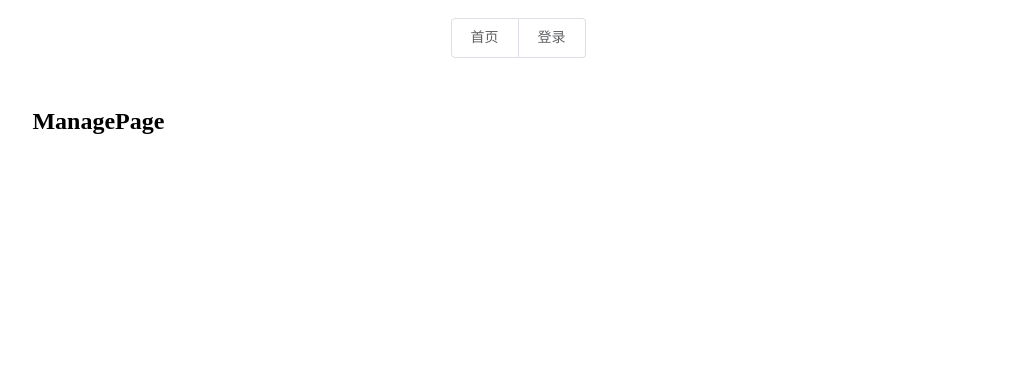
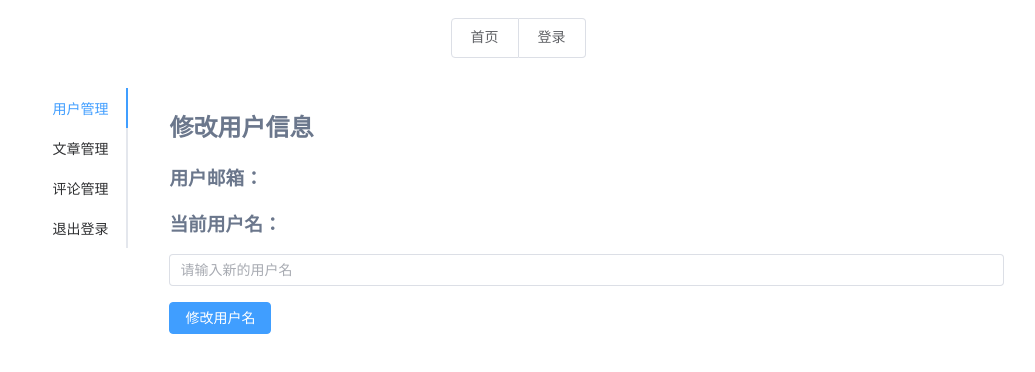
Before and after one commit to cr-zhichen/DiscovererBlog_Web_Vue, a Vue app: page /manage in a window 1280 px wide. Shown: the top 372 px of the page, without its empty margins (122-1157 px from the left). Built offline with nearby package versions, Linux system fonts and the light colour scheme; no server answers.

Commit message:
增加用户管理界面

```diff
--- /dev/null
+++ b/src/components/UserManager.vue
@@ -0,0 +1,78 @@
+<script setup>
+import {ref} from 'vue'
+import {getUserInfoPost, modifyUserNamePost} from "@/tool/PostAPI.js";
+import {getToken} from "@/tool/tool.js";
+import {ElNotification} from "element-plus";
+
+const props = defineProps({
+  msg: String
+})
+
+const input = ref("");
+const email = ref("");
+const userName = ref("");
+
+const getUserInfo = () => {
+  getUserInfoPost(
+      getToken(),
+      (res) => {
+        email.value = res.data.email;
+        userName.value = res.data.userName;
+      }, (err) => {
+        ElNotification({
+          title: '获取用户信息失败',
+          type: 'error',
+          message: err
+        });
+      });
+}
+getUserInfo();
+
+const reviseUserName = () => {
+  modifyUserNamePost(input.value,
+      getToken(),
+      (res) => {
+        ElNotification({
+          title: '修改用户名成功',
+          type: 'success',
+          message: res.message
+        });
+        getUserInfo();
+      }, (err) => {
+        ElNotification({
+          title: '修改用户名失败',
+          type: 'error',
+          message: err
+        });
+      });
+}
+
+</script>
+
+<template>
+
+  <h1>修改用户信息</h1>
+  <h3>用户邮箱：{{ email }}</h3>
+  <h3>当前用户名：{{ userName }}</h3>
+
+  <p>
+    <el-input
+        v-model="input"
+        placeholder="请输入新的用户名"
+        class="manage-tabs-input"/>
+  </p>
+
+  <p>
+    <el-button
+        type="primary"
+        @click="reviseUserName">修改用户名
+    </el-button>
+  </p>
+
+</template>
+
+
+<style scoped>
+
+
+</style>
--- a/src/page/ManagePage.vue
+++ b/src/page/ManagePage.vue
@@ -1,14 +1,56 @@
 <script setup>
 import {ref} from 'vue'
+import {articleCountPost, commentCountPost} from "@/tool/PostAPI.js";
+import UserManager from "@/components/UserManager.vue";
 
 const emit = defineEmits(['response'])
 emit('response', '管理')
+
+//文章数量
+const articleNum = ref(0);
+//评论数量
+const commentNum = ref(0);
+
+
+articleCountPost(
+    (res) => {
+      articleNum.value = res.data.count;
+    }, (err) => {
+      console.log(err);
+    });
+
+commentCountPost(
+    (res) => {
+      commentNum.value = res.data.count;
+    }, (err) => {
+      console.log(err);
+    });
+
+const loginOut = () => {
+  localStorage.clear();
+  window.location.href = '/login'
+}
+
 </script>
 
 <template>
-  <h1>ManagePage</h1>
+  <el-tabs :tab-position="'left'" class="manage-tabs">
+    <el-tab-pane label="用户管理">
+      <UserManager/>
+    </el-tab-pane>
+    <el-tab-pane label="文章管理">文章管理</el-tab-pane>
+    <el-tab-pane label="评论管理">评论管理</el-tab-pane>
+    <el-tab-pane label="退出登录">
+      <el-button type="danger" @click="loginOut">退出登录</el-button>
+    </el-tab-pane>
+  </el-tabs>
+
 </template>
 
 <style scoped>
 
+.manage-tabs-input {
+  width: 50%;
+}
+
 </style>
--- a/src/style.css
+++ b/src/style.css
@@ -188,3 +188,14 @@
 .markdown-body .hljs-strong {
     font-weight: bold;
 }
+
+.manage-tabs > .el-tabs__content {
+    padding-left: 32px;
+    color: #6b778c;
+    font-weight: 600;
+}
+
+.manage-tabs--right .el-tabs__content,
+.manage-tabs--left .el-tabs__content {
+    height: 100%;
+}
--- a/src/tool/PostAPI.js
+++ b/src/tool/PostAPI.js
@@ -5,6 +5,7 @@ const registerUrl = url + "/User/Register";//注册
 const resetPasswordUrl = url + "/User/ResetPassword";//修改密码
 const modifyUserNameUrl = url + "/User/ModifyUserName";//修改用户名
 const sendCodeUrl = url + "/User/SendCode";//发送验证码
+const getUserInfoUrl = url + "/User/GetUserInfo";//获取用户信息
 
 const queryArticleListUrl = url + "/Article/QueryArticleList";//查询文章列表
 const returnArticleUrl = url + "/Article/ReturnArticle";//返回文章
@@ -60,6 +61,12 @@ export function modifyUserNamePost(newUserName, token, ok, err) {
         "newUserName": newUserName
     };
     Post(modifyUserNameUrl, token, body, ok, err);
+}
+
+//获取用户信息 Post
+export function getUserInfoPost(token, ok, err) {
+    var body = {};
+    Post(getUserInfoUrl, token, body, ok, err);
 }
 
 //发送验证码方法 Post
```
